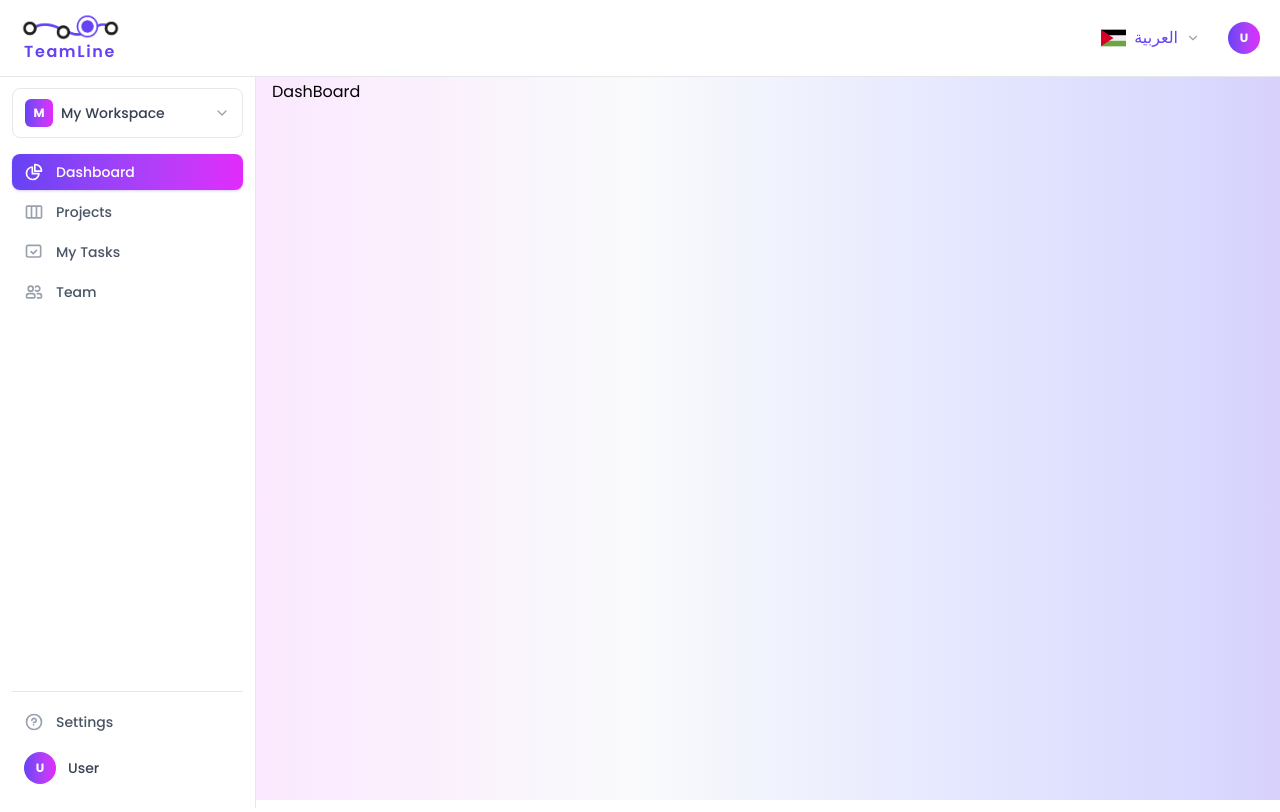
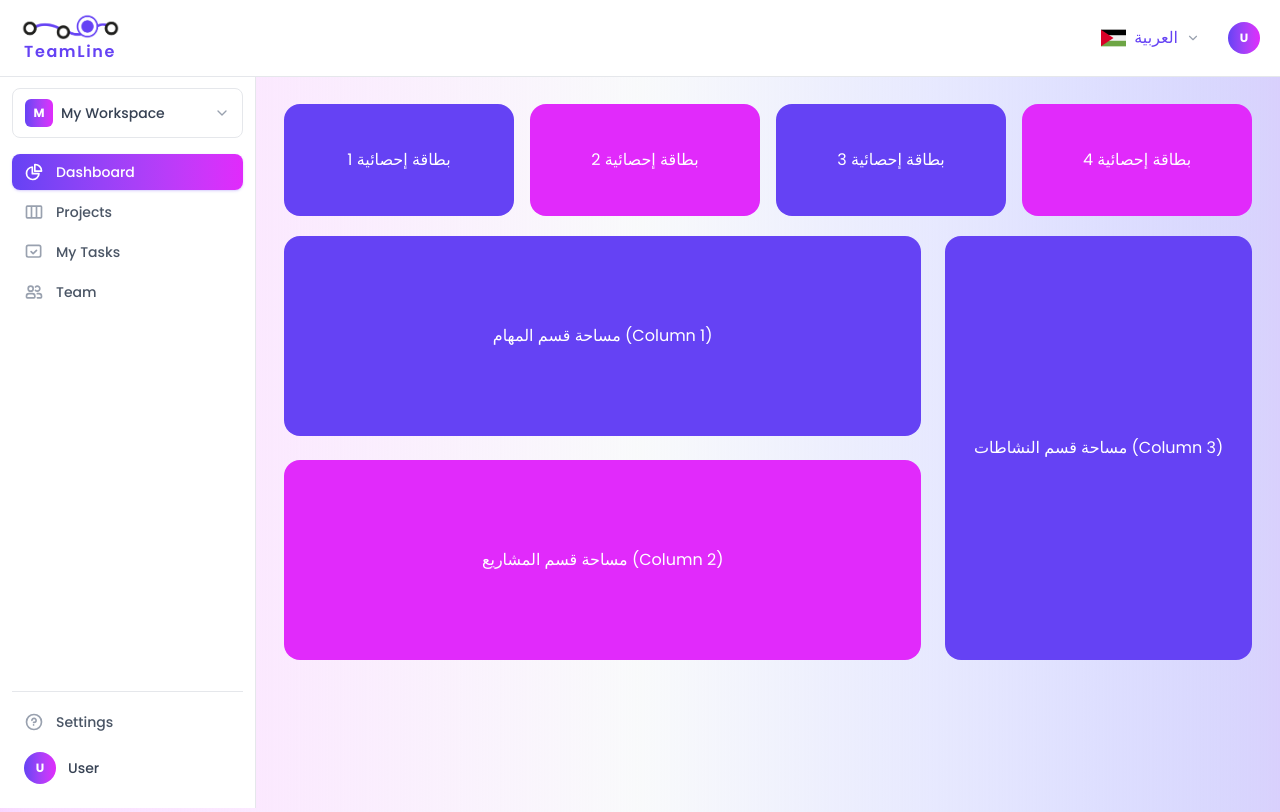
Before and after one commit to mhmadsafadi/TeamLine, a Next.js app: page /en/dashboard in a window 1280 px wide. Built offline with nearby package versions, Linux system fonts and the light colour scheme; no server answers.

Commit message:
make layout to dashboard

```diff
--- /dev/null
+++ b/app/[locale]/(dashboard)/dashboard/components/ActivityFeed.jsx
@@ -0,0 +1,9 @@
+const ActivityFeed = () => {
+  return (
+    <div className="min-h-[400px] p-5 bg-main text-white rounded-2xl flex items-center justify-center">
+      مساحة قسم النشاطات (Column 3)
+    </div>
+  );
+};
+
+export default ActivityFeed;
--- /dev/null
+++ b/app/[locale]/(dashboard)/dashboard/components/MyTasks.jsx
@@ -0,0 +1,9 @@
+const MyTasks = () => {
+  return (
+    <div className="min-h-[200px] p-5 bg-main text-white rounded-2xl flex items-center justify-center">
+      مساحة قسم المهام (Column 1)
+    </div>
+  );
+};
+
+export default MyTasks;
--- /dev/null
+++ b/app/[locale]/(dashboard)/dashboard/components/RecentProjects.jsx
@@ -0,0 +1,9 @@
+const RecentProjects = () => {
+  return (
+    <div className="min-h-[200px] p-5 bg-secondary text-white rounded-2xl flex items-center justify-center">
+      مساحة قسم المشاريع (Column 2)
+    </div>
+  );
+};
+
+export default RecentProjects;
--- /dev/null
+++ b/app/[locale]/(dashboard)/dashboard/components/StatsCards.jsx
@@ -0,0 +1,20 @@
+const StatsCards = () => {
+  return (
+    <section className="grid grid-cols-2 lg:grid-cols-4 gap-4">
+      <div className="h-28 p-5 bg-main text-white rounded-2xl flex items-center justify-center">
+        بطاقة إحصائية 1
+      </div>
+      <div className="h-28 p-5 bg-secondary text-white rounded-2xl flex items-center justify-center">
+        بطاقة إحصائية 2
+      </div>
+      <div className="h-28 p-5 bg-main text-white rounded-2xl flex items-center justify-center">
+        بطاقة إحصائية 3
+      </div>
+      <div className="h-28 p-5 bg-secondary text-white rounded-2xl flex items-center justify-center">
+        بطاقة إحصائية 4
+      </div>
+    </section>
+  );
+};
+
+export default StatsCards;
--- a/app/[locale]/(dashboard)/dashboard/page.jsx
+++ b/app/[locale]/(dashboard)/dashboard/page.jsx
@@ -1,10 +1,21 @@
+import ActivityFeed from "./components/ActivityFeed";
+import MyTasks from "./components/MyTasks";
+import RecentProjects from "./components/RecentProjects";
+import StatsCards from "./components/StatsCards";
 
 const page = () => {
   return (
-    <div>
-        DashBoard
+    <div className="flex flex-col gap-5 p-0 md:p-3 w-full">
+      <StatsCards />
+      <section className="grid grid-cols-1 lg:grid-cols-3 gap-6">
+        <div className="lg:col-span-2 flex flex-col gap-6">
+          <MyTasks />
+          <RecentProjects />
+        </div>
+        <ActivityFeed />
+      </section>
     </div>
-  )
-}
+  );
+};
 
-export default page
+export default page;
--- a/app/[locale]/(dashboard)/layout.jsx
+++ b/app/[locale]/(dashboard)/layout.jsx
@@ -8,7 +8,7 @@ const DashboardLayout = ({ children }) => {
   const [sidebarOpen, setSidebarOpen] = useState(false);
 
   return (
-    <div className="min-h-screen">
+    <div className="min-h-screen mt-3">
       <DashboardNavbar onMenuClick={() => setSidebarOpen(!sidebarOpen)} />
       <Sidebar isOpen={sidebarOpen} onClose={() => setSidebarOpen(false)} />
       <main className="ltr:sm:ml-64 rtl:sm:mr-64 pt-20 p-4">
```
